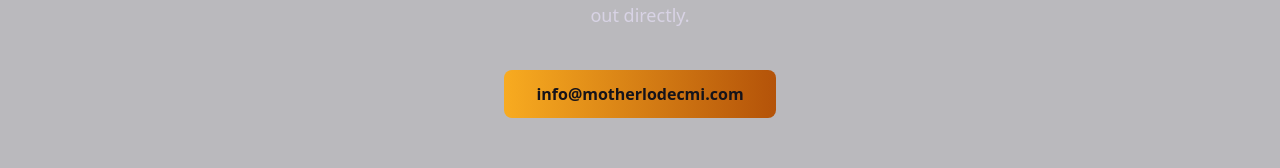
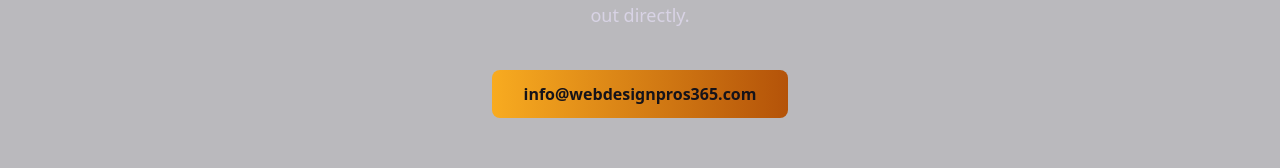
Before and after one commit to AppStudioPros/motherlode-cmi-website, a Next.js app: page / in a window 1280 px wide. Shown: the part 6333-6501 px from the top of the page. Built offline with nearby package versions, Linux system fonts and the light colour scheme.

Commit message:
contact: change email to info@webdesignpros365.com

```diff
--- a/src/app/page.tsx
+++ b/src/app/page.tsx
@@ -289,10 +289,10 @@ export default function Home() {
             For program inquiries, partnership conversations, and access requests, reach out directly.
           </p>
           <a
-            href="mailto:info@motherlodecmi.com"
+            href="mailto:info@webdesignpros365.com"
             className="inline-flex items-center gap-2 px-8 py-3 rounded-lg bg-gradient-to-r from-gold to-copper text-ink font-semibold hover:opacity-90 transition-opacity"
           >
-            info@motherlodecmi.com
+            info@webdesignpros365.com
           </a>
         </div>
       </section>
```
